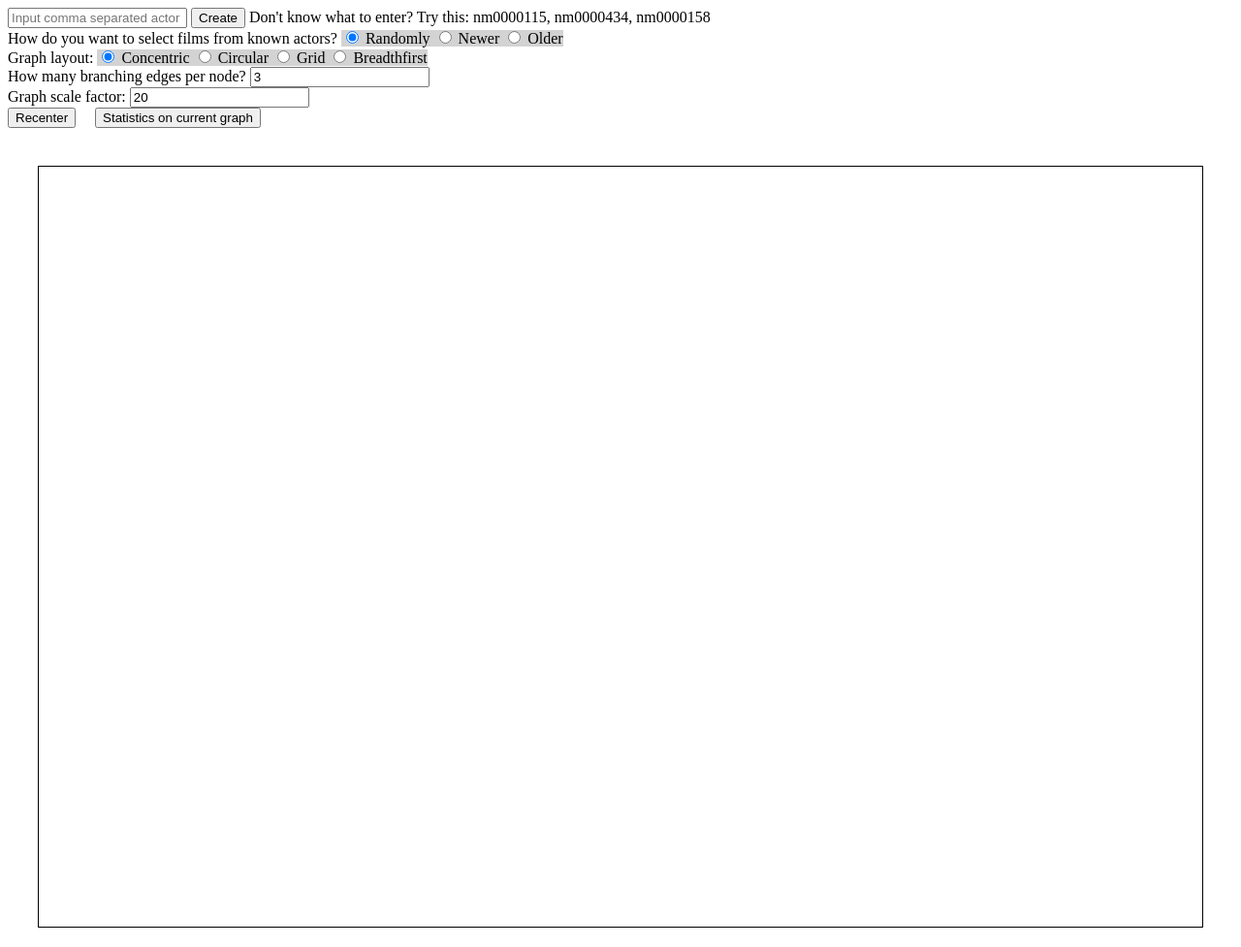
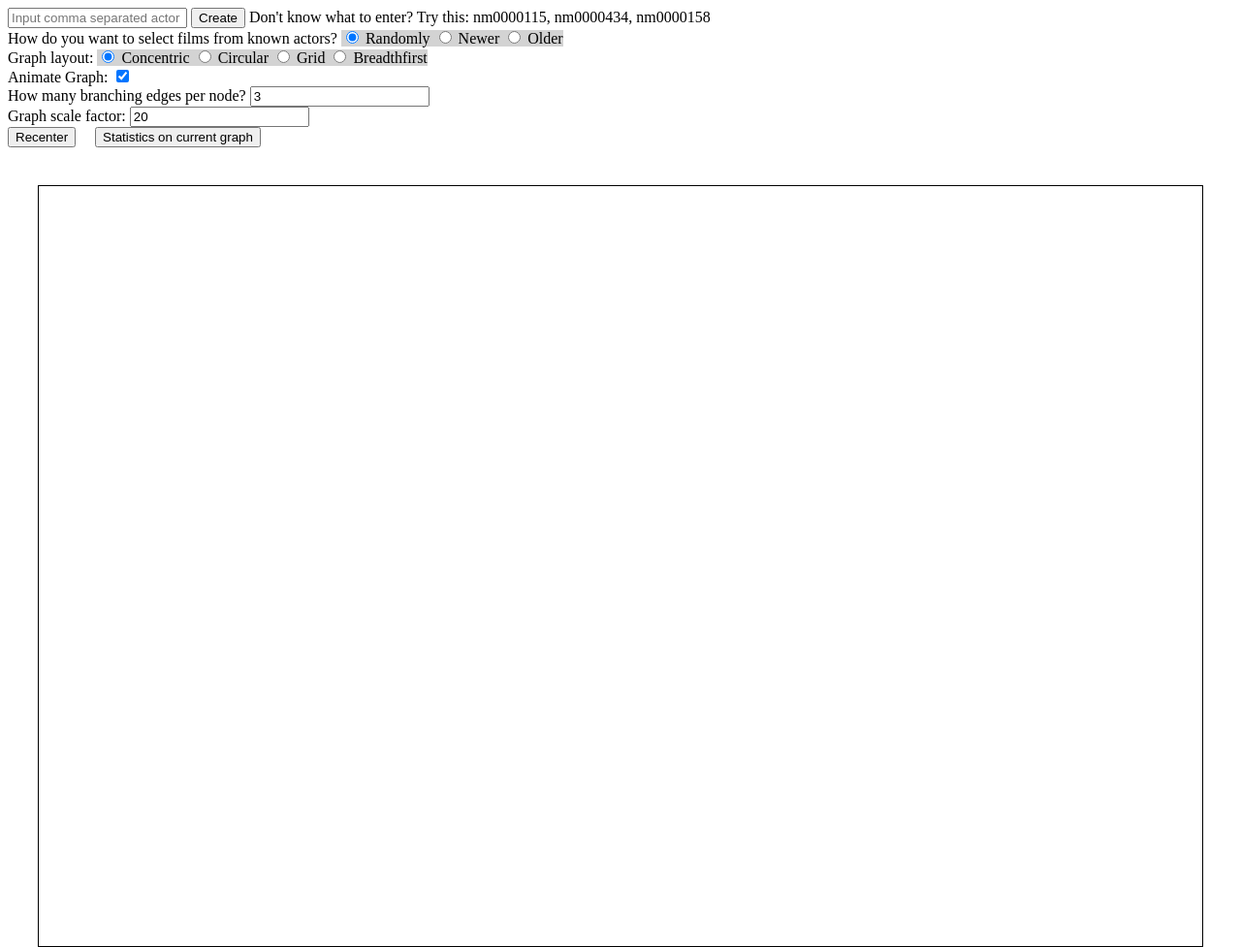
Before and after one commit to kevinwoodward/gasp, a plain HTML site: page index.html in a window 1280 px wide. Shown: the whole page at 97% size. Drawn offline with Linux system fonts and the light colour scheme.

Commit message:
added animation check

```diff
--- a/defs.js
+++ b/defs.js
@@ -4,10 +4,10 @@ var filmsPerActor; //expansion edges per node
 var filmMethod;
 var rootNodes;
 var lastSelected;
-
-var degCent = cy.elements().degreeCentrality({});
+var animateGraph;
 
 function setLayout() {
+    animateGraph = $("#animate").is(':checked');
     var options;
     switch ($('input[name="gLayout"]:checked').val()) {
         case "concentric" :
@@ -31,7 +31,7 @@ function setLayout() {
                 levelWidth: function( nodes ){ // the variation of concentric values in each level
                     return nodes.maxDegree() / 4;
                 },
-                animate: true, // whether to transition the node positions
+                animate: animateGraph, // whether to transition the node positions
                 animationDuration: 500, // duration of animation in ms if enabled
                 animationEasing: undefined, // easing of animation if enabled
                 ready: undefined, // callback on layoutready
@@ -52,7 +52,7 @@ function setLayout() {
                 sweep: undefined, // how many radians should be between the first and last node (defaults to full circle)
                 clockwise: true, // whether the layout should go clockwise (true) or counterclockwise/anticlockwise (false)
                 sort: undefined, // a sorting function to order the nodes; e.g. function(a, b){ return a.data('weight') - b.data('weight') }
-                animate: true, // whether to transition the node positions
+                animate: animateGraph, // whether to transition the node positions
                 animationDuration: 500, // duration of animation in ms if enabled
                 animationEasing: undefined, // easing of animation if enabled
                 ready: undefined, // callback on layoutready
@@ -74,7 +74,7 @@ function setLayout() {
                 cols: undefined, // force num of columns in the grid
                 position: function( node ){}, // returns { row, col } for element
                 sort: undefined, // a sorting function to order the nodes; e.g. function(a, b){ return a.data('weight') - b.data('weight') }
-                animate: true, // whether to transition the node positions
+                animate: animateGraph, // whether to transition the node positions
                 animationDuration: 500, // duration of animation in ms if enabled
                 animationEasing: undefined, // easing of animation if enabled
                 ready: undefined, // callback on layoutready
@@ -95,7 +95,7 @@ function setLayout() {
                 avoidOverlap: true, // prevents node overlap, may overflow boundingBox if not enough space
                 roots: undefined, // the roots of the trees
                 maximalAdjustments: 0, // how many times to try to position the nodes in a maximal way (i.e. no backtracking)
-                animate: false, // whether to transition the node positions
+                animate: animateGraph, // whether to transition the node positions
                 animationDuration: 500, // duration of animation in ms if enabled
                 animationEasing: undefined, // easing of animation if enabled
                 ready: undefined, // callback on layoutready
--- a/helpers.js
+++ b/helpers.js
@@ -209,8 +209,8 @@ function decomposeObjArray(arr) {
 }
 
 function recenter() {
+    setLayout();
     cy.fit(cy.elements());
-    setLayout();
 }
 
 function getStats() {
--- a/index.html
+++ b/index.html
@@ -17,12 +17,13 @@
                 <input type="radio" name="filmChoice" value="old"> Older
             </form><br>
             Graph layout:
-            <form style="display: inline; background: lightgray;" onclick="setLayout();">
+            <form style="display: inline; background: lightgray;" onclick="recenter();">
                 <input type="radio" name="gLayout" value="concentric" checked> Concentric
                 <input type="radio" name="gLayout" value="circular"> Circular
                 <input type="radio" name="gLayout" value="grid"> Grid
                 <input type="radio" name="gLayout" value="breadthfirst"> Breadthfirst
             </form><br>
+            Animate Graph: <input id="animate" type="checkbox" onclick="setLayout();" checked="checked"><br>
             How many branching edges per node? <input id="edgeNum" type="text" onkeypress='return event.charCode >= 48 && event.charCode <= 57' value="3"><br>
             Graph scale factor: <input id="scaleNum" type="text" onkeypress='return event.charCode >= 48 && event.charCode <= 57' value = "20"><br>
             <button onclick="recenter();">Recenter</button>&nbsp;&nbsp;&nbsp;&nbsp;&nbsp;<button onclick="getStats();">Statistics on current graph</button>
--- a/main.js
+++ b/main.js
@@ -10,6 +10,7 @@ function construct() {
     filmsPerActor = $('#edgeNum')[0].value;
     layerScale = $('#scaleNum')[0].value;
     filmMethod = $('input[name="filmChoice"]:checked').val();
+    animateGraph = $("#animate").is(':checked');
     setLayout();
     for(var n = 0; n < rootNodes.length; n++) {
         addRootNodes(rootNodes[n]);
```
